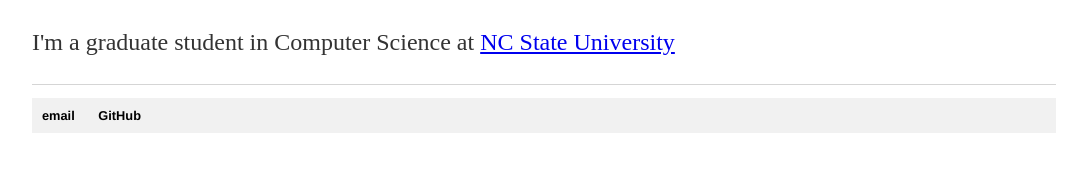
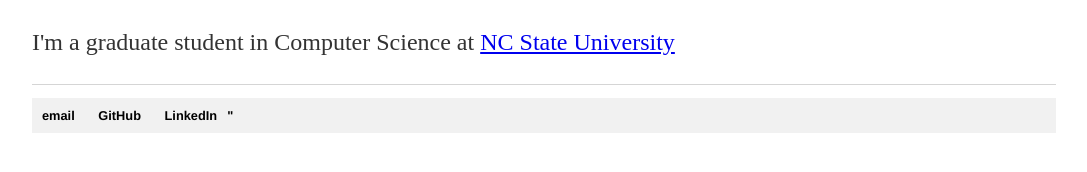
Before and after one commit to aneeshkher/aneeshkher.github.io, a Jekyll site: the page built from index.html, in a window 1280 px wide. Shown: the part 181-353 px from the top of the page, without its empty margins (96-1183 px from the left). Built offline with Jekyll 4.4.1, drawn with Linux system fonts in a browser that asks for light colours.

Commit message:
Add link to LinkedIn profile

```diff
--- a/_layouts/default.html
+++ b/_layouts/default.html
@@ -25,6 +25,7 @@
 			<ul>
 				<li><a href="mailto:aakher@ncsu.edu">email</a></li>
 				<li><a href="https://github.com/aneeshkher">GitHub</a></li>
+				<li><a href="https://www.linkedin.com/in/aneeshkher">LinkedIn</a></li>"
 			</ul>
 		</footer>
 	</body>
```
